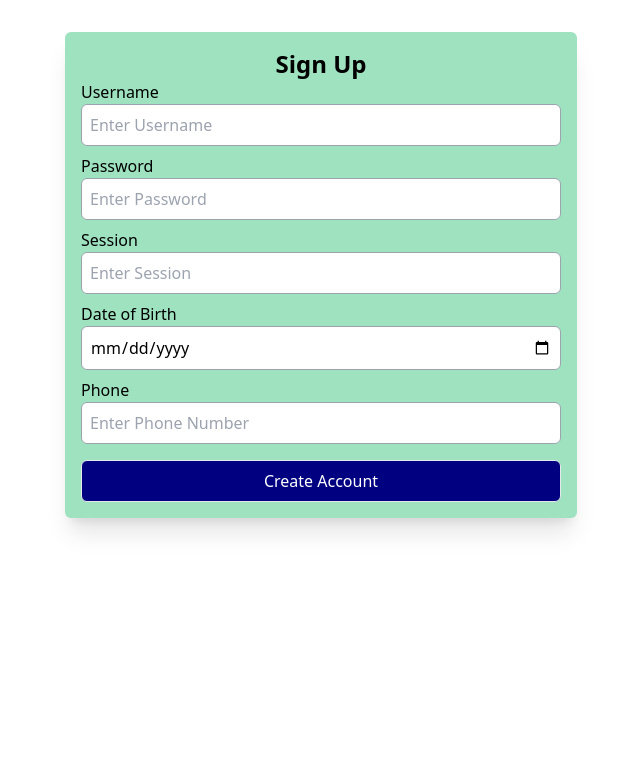
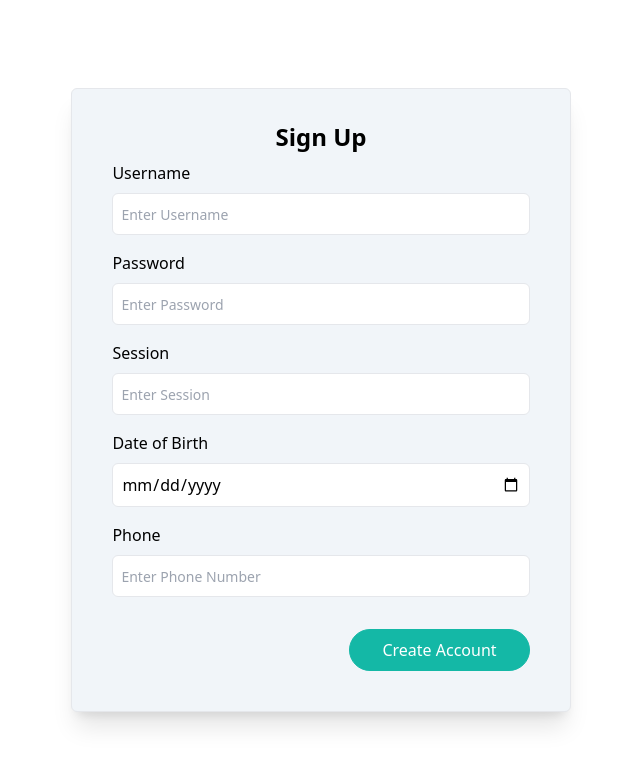
Before and after one commit to MM2-DEV/BOOK_SHARE, a React (Vite) app: page /sign-up in a window 1280 px wide. Shown: the top 766 px of the page, without its empty margins (319-959 px from the left). Built offline with nearby package versions, Linux system fonts and the light colour scheme.

Commit message:
sign up ui design

```diff
--- a/src/pages/SignUpPage.jsx
+++ b/src/pages/SignUpPage.jsx
@@ -17,72 +17,76 @@ const SignUpPage = () => {
   const submitHandler = (data) => {};
 
   return (
-    <div className="mt-8">
-      <div className="w-[40%] shadow-xl p-4 rounded-md mx-auto bg-[#9FE2BF] ">
+    <div className="container w-full">
+      <div className="w-full bg-white p-4 min-h-screen flex justify-center items-center">
+        <div className="w-full md:w-[40%] shadow-xl p-8 rounded-md border bg-slate-100">
         <h1 className="text-2xl font-bold text-center">Sign Up</h1>
-        <form onSubmit={handleSubmit(submitHandler)}>
-          <div className="flex flex-col">
+        <form onSubmit={handleSubmit(submitHandler)} className="p-2">
+          <div className="flex flex-col gap-2">
             <label>Username</label>
             <input
               type="text"
               name="name"
               {...register("name")}
-              className="p-2 border rounded-md border-gray-400"
+              className="w-full p-2 border rounded-md focus:border-green-900 focus:outline-none placeholder:text-sm bg-white"
               placeholder="Enter Username"
               onChange={inputChangeHandler}
             />
           </div>
-          <div className="flex flex-col mt-2">
+          <div className="flex flex-col gap-2 mt-4">
             <label>Password</label>
             <input
               type="password"
               name="pwd"
               {...register("password")}
-              className="p-2 border rounded-md border-gray-400"
+              className="w-full p-2 border rounded-md focus:border-green-900 focus:outline-none placeholder:text-sm bg-white"
               placeholder="Enter Password"
               onChange={inputChangeHandler}
             />
           </div>
-          <div className="flex flex-col mt-2">
+          <div className="flex flex-col gap-2 mt-4">
             <label>Session</label>
             <input
               type="text"
               name="session"
               {...register("session")}
-              className="p-2 border rounded-md border-gray-400"
+              className="w-full p-2 border rounded-md focus:border-green-900 focus:outline-none placeholder:text-sm bg-white"
               placeholder="Enter Session"
               onChange={inputChangeHandler}
             />
           </div>
-          <div className="flex flex-col mt-2">
+          <div className="flex flex-col gap-2 mt-4">
             <label>Date of Birth</label>
             <input
               type="date"
               name="dob"
               {...register("dob")}
-              className="p-2 border rounded-md border-gray-400"
+              className="w-full p-2 border rounded-md focus:border-green-900 focus:outline-none placeholder:text-sm bg-white"
               placeholder="Enter Date of Birth"
               onChange={inputChangeHandler}
             />
           </div>
-          <div className="flex flex-col mt-2">
+          <div className="flex flex-col gap-2 mt-4">
             <label>Phone</label>
             <input
               type="number"
               name="phone"
               {...register("phone")}
-              className="p-2 border rounded-md border-gray-400"
+              className="w-full p-2 border rounded-md focus:border-green-900 focus:outline-none placeholder:text-sm bg-white"
               placeholder="Enter Phone Number"
               onChange={inputChangeHandler}
             />
           </div>
+          <div className="mt-8 text-right">
           <button
             type="submit"
-            className="w-full border rounded-md bg-[#000080] hover:bg-[#7575cf] text-white mt-4 p-2"
+            className="px-8 py-2 text-md text-white rounded-full border border-teal-500 bg-teal-500 hover:bg-teal-400 hover:border-teal-400"
           >
             Create Account
           </button>
+          </div>
         </form>
+      </div>
       </div>
     </div>
   );
```
